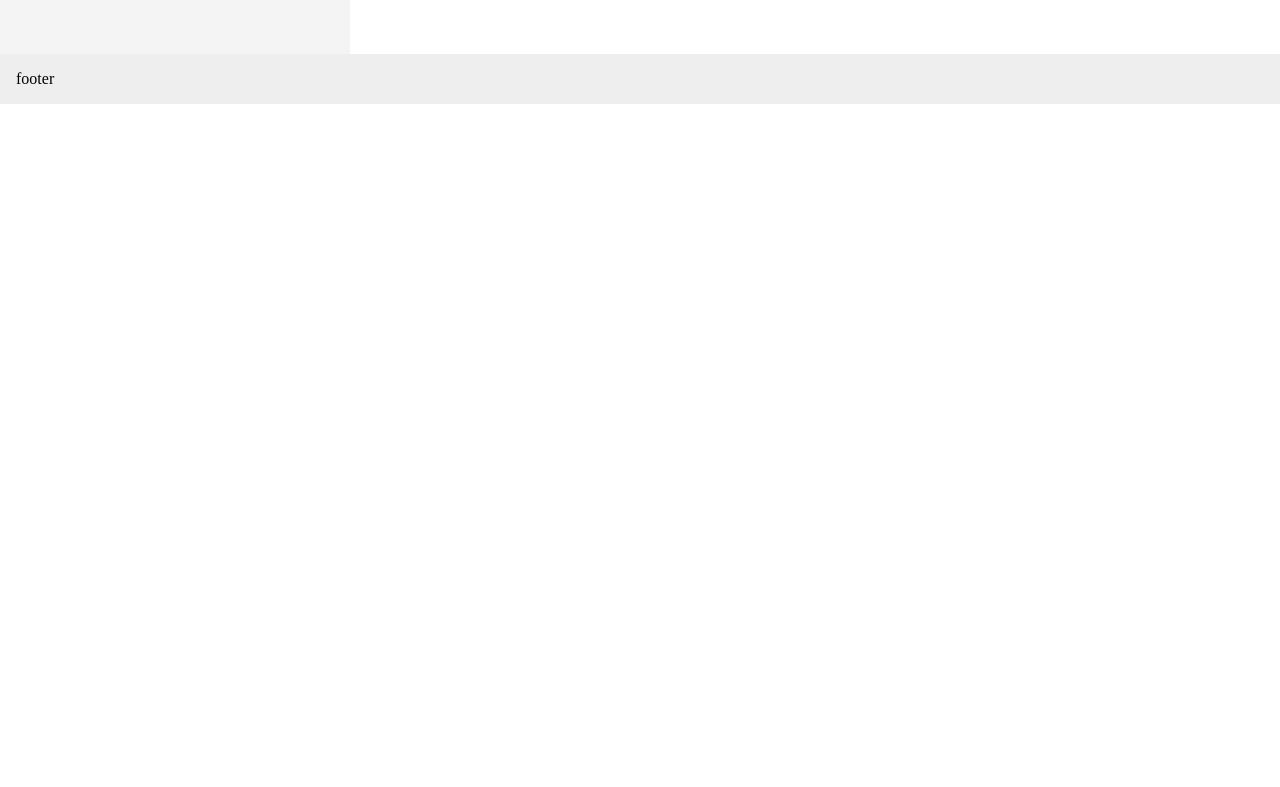
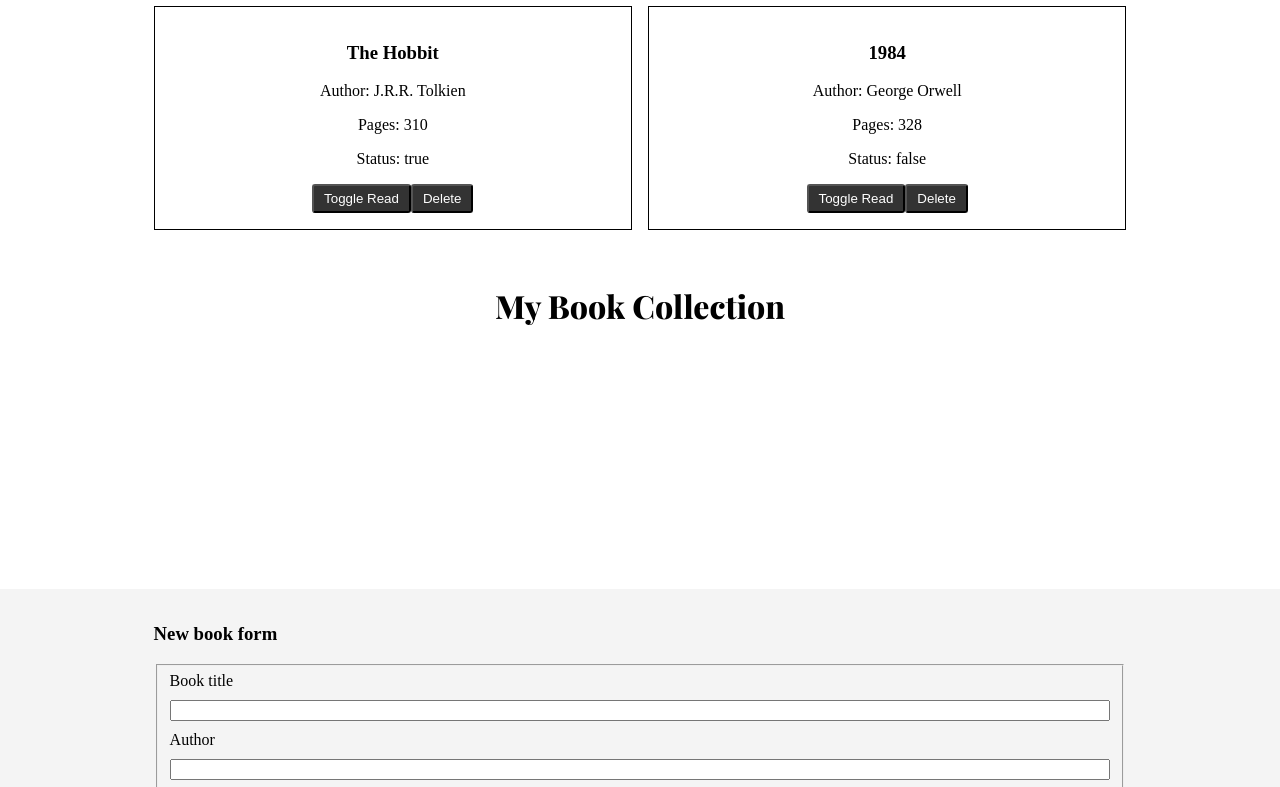
Before and after one commit to wolfSkullCave/odin-library, a plain HTML site: page index.html in a window 1280 px wide. Shown: the part 696-1483 px from the top of the page. Before the commit the page ends 800 px from the top, so only its background shows below. Drawn offline with nearby package versions, Linux system fonts and the light colour scheme; a web font is replaced by a local one.

Commit message:
Changed the layout of the web page

```diff
--- a/index.html
+++ b/index.html
@@ -17,7 +17,7 @@
           <p>Track your reading journey, one book at a time.</p>
         </header>
       </div>
-      <div class="sidebar">
+      <div class="sidebar div-content">
         <div class="book-form">
           <h3>New book form</h3>
           <form action="" id="bookForm">
@@ -44,11 +44,18 @@
           </form>
         </div>
       </div>
-      <div class="main">
-        <h1>Library</h1>
+      <div class="main div-content">
+        <h1>My Reading List</h1>
         <div class="book-list"></div>
+        <div class="readingList"></div>
       </div>
-      <div class="footer">footer</div>
+
+      <div class="main2 div-content">
+        <h1>My Book Collection</h1>
+        <div class="bookCollection"></div>
+      </div>
+
+      <div class="footer div-content">footer</div>
     </div>
   </body>
 </html>
--- a/stylesheets/layout.css
+++ b/stylesheets/layout.css
@@ -1,47 +1,46 @@
-body{
+body {
     margin: 0;
 }
 
-.grid-container {
-    display: grid;
-    grid-template-columns: repeat(4, 1fr);
-    gap: 2vw;
+.div-content {
+    padding: 1rem min(12vw, 1200px);
 }
-
-
 
 .container {
     display: grid;
     grid-template-areas:
-        "header header"
-        "sidebar main"
-        "footer footer";
-    grid-template-columns: 350px 1fr;
-    grid-template-rows: auto 1fr auto;
-    height: 100vh;
+        "header"
+        "main"
+        "main2"
+        "sidebar"
+        "footer";
+    grid-template-columns: 1fr;
+    grid-template-rows: 600px repeat(2, 1fr) auto auto;
 }
 
 .header {
     grid-area: header;
     background-color: #333;
     color: white;
-    padding: 1rem;
+    align-content: center;
 }
 
-.sidebar{
+.sidebar {
     grid-area: sidebar;
     background-color: #f4f4f4;
-    padding: 1rem;
 }
 
-.main{
+.main {
     grid-area: main;
-    padding: 1rem;
     overflow-y: auto;
+    text-align: center;
 }
 
-.footer{
+.main2 {
+    text-align: center;
+}
+
+.footer {
     grid-area: footer;
-    padding: 1rem;
     background-color: #eee;
 }
```
